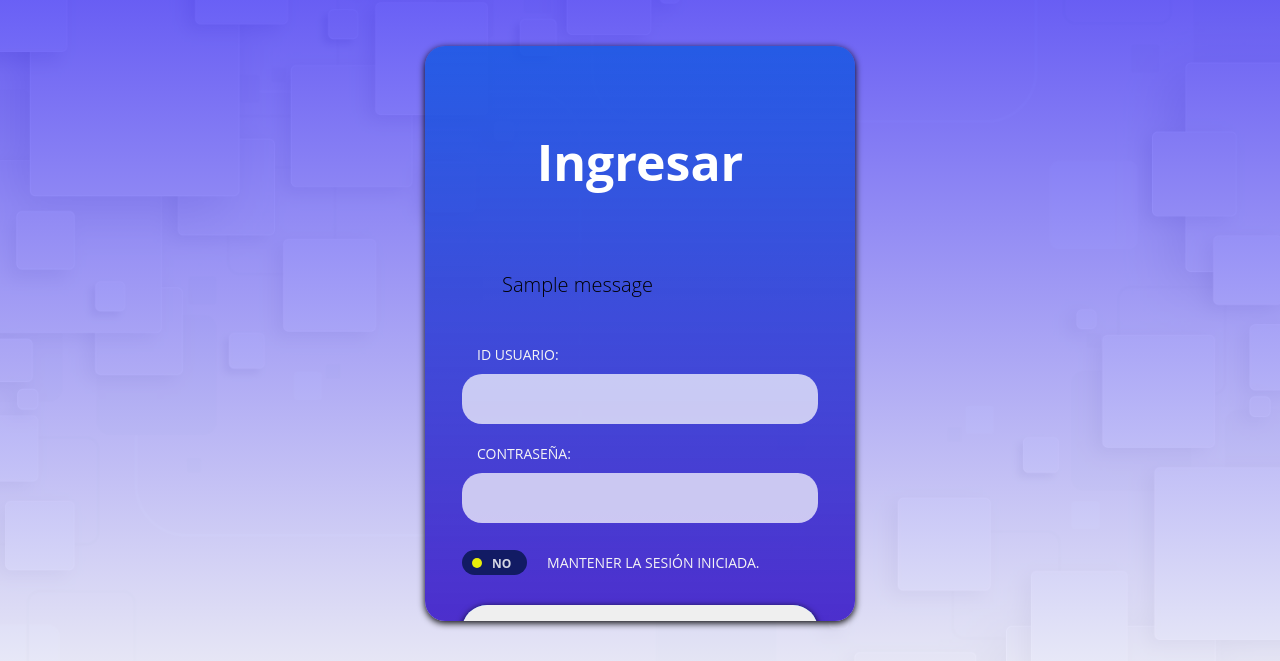
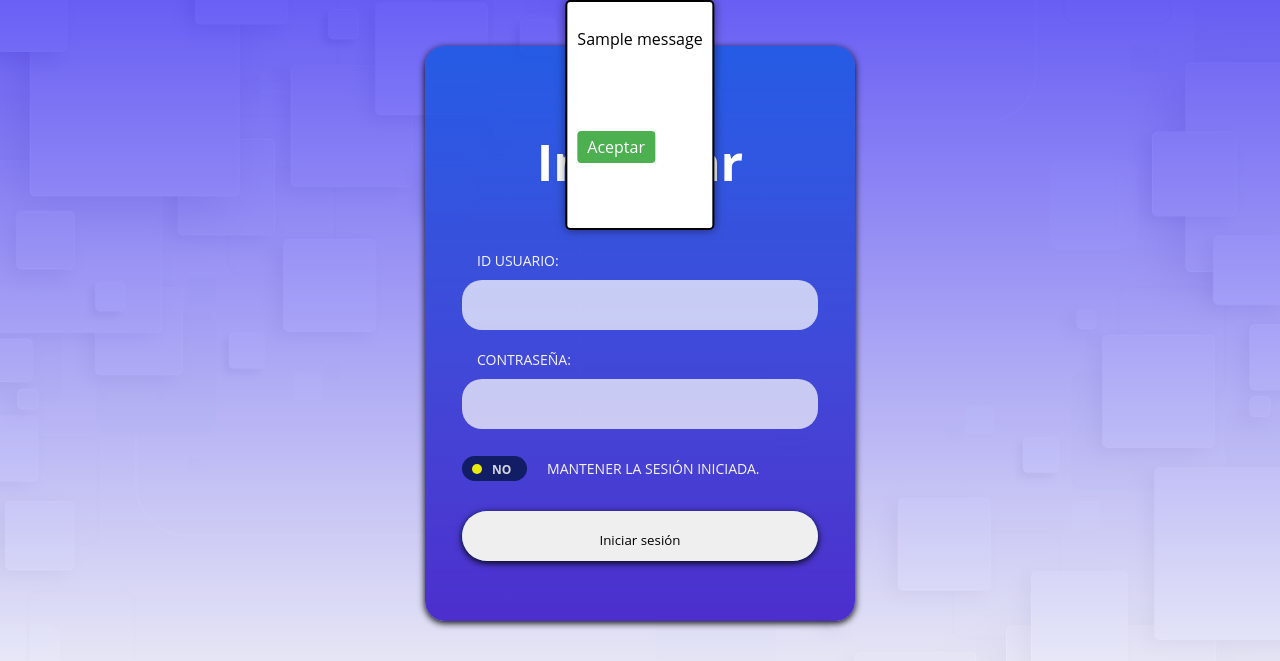
Before and after one commit to TheBryanSGS/PYTHON_2, a Django app: page /login/ in a window 1280 px wide. Shown: the top 661 px of the page. Run offline with Django 5.2, Linux system fonts and the light colour scheme; tables that the repository leaves empty hold one stand-in row (values such as "Sample post"); one stand-in notice (Sample message) is shown.

Commit message:
Se acaba de integrar el front con el back, falta diseñar mejor

```diff
--- a/app/pruebas.py
+++ b/app/pruebas.py
@@ -137,7 +137,8 @@ class ConextionDB:
             sql = "SELECT cedula, nombre_completo, cargo, area, TO_CHAR(ingreso, 'DD-MM-YYYY HH:MI AM'), TO_CHAR(salida, 'DD-MM-YYYY HH:MI AM'), horas_extra "\
                     "FROM v_registro_asistencias "\
                    "WHERE ingreso BETWEEN TO_DATE('" + str_fecha_ini + "', 'YYYY-MM-DD') AND TO_DATE('" + str_fecha_fin + "', 'YYYY-MM-DD') + INTERVAL '1 day'"\
-                    "  OR salida  BETWEEN TO_DATE('" + str_fecha_ini + "', 'YYYY-MM-DD') AND TO_DATE('" + str_fecha_fin + "', 'YYYY-MM-DD') + INTERVAL '1 day'"
+                    "  OR salida  BETWEEN TO_DATE('" + str_fecha_ini + "', 'YYYY-MM-DD') AND TO_DATE('" + str_fecha_fin + "', 'YYYY-MM-DD') + INTERVAL '1 day'"\
+                "ORDER BY ingreso ASC"
             self.__cursor.execute(sql)
             return [(';'.join(map(lambda x: str(x) if x is not None else " ",fila))) for fila in self.__cursor.fetchall()]
             #--
--- a/app/static/style2.css
+++ b/app/static/style2.css
@@ -37,6 +37,56 @@ body {
   height: 400px;
   margin-top: 50px;
   box-shadow: 0px 2px 7px rgba(0,0,0,0.1);
+}
+
+/* Estilos para la ventana emergente */
+.popup {
+  justify-content: right;
+  list-style: none;
+  padding: 10px;
+  margin: 0;
+  position: absolute;
+  top: 0;
+  left: 50%;
+  transform: translateX(-50%);
+  background-color: #ffffff; /* Color de fondo (puedes cambiarlo) */
+  color: #000000; /* Color del texto (puedes cambiarlo) */
+  border-radius: 5px;
+  border: 2px solid #000;
+  box-shadow: 0 0 10px rgba(0, 0, 0, 0.5);
+  display: none; /* Inicialmente oculto */
+  font-size: 16px; /* Tamaño de letra */
+}
+
+/* Estilos para el botón "Aceptar" dentro de la ventana emergente */
+.popup button {
+  right: 30px;
+  justify-content: center;
+  background-color: #4caf50; /* Color de fondo (puedes cambiarlo) */
+  color: #fff; /* Color del texto (puedes cambiarlo) */
+  border: none;
+  padding: 5px 10px;
+  cursor: pointer;
+  border-radius: 4px;
+  font-size: 16px; /* Tamaño de letra */
+}
+
+/* Mostrar la ventana emergente cuando tiene la clase "show" */
+.popup.show {
+
+  display: block;
+}
+.messages.show {
+  justify-content: center;
+  display: block;
+}
+
+.accept-btn-container {
+
+  display: flex;
+  justify-content: center; /* Centrar horizontalmente */
+  align-items: center; /* Centrar verticalmente */
+  margin: 10px 0; /* Ajusta el margen según sea necesario */
 }
 
 .nav {
@@ -276,7 +326,7 @@ label {
   background-color: rgb(158, 130, 233);
 }
 
- a.btn-signin:hover , a.btn-signin1:hover{
+ button .btn-signin:hover , a.btn-signin1:hover{
     cursor: pointer;
     background-color: #08b8cf;
     transition: background-color .5s;
--- a/app/templates/login.html
+++ b/app/templates/login.html
@@ -15,16 +15,23 @@
                     <li class="signin-active"><a>Ingresar</a></li>
                 </ul>
             </div>
+            {% if messages %}
+
+
+            <ul class="messages popup">
+                {% for message in messages %}
+                <p>{{ message }}</p>
+                {% endfor %}
+                <!-- Usar un párrafo (p) para contener el botón dentro de la ventana emergente -->
+                <li>
+                    <p><button class="accept-btn" onclick="reloadAndClose()">Aceptar</button></p>
+                </li>
+            </ul>
+            {% endif %}
+
             <div ng-app ng-init="checked = false">
                 <form class="form-signin" action="" method="post" name="form">
                     {% csrf_token %}
-                    {% if messages %}
-                        <ul class="messages">
-                            {% for message in messages %}
-                                <p class="error" {% if message.tags %} class="{{ message.tags }}"{% endif %}>{{ message }}</p>
-                            {% endfor %}
-                        </ul>
-                    {% endif %}
                     <label for="username">ID usuario:</label>
                     <input class="form-styling" type="text" name="username" placeholder="" required/>
                     <label for="password">Contraseña:</label>
@@ -39,4 +46,29 @@
         </div>
     </div>
 </body>
+
+<script>
+    document.addEventListener('DOMContentLoaded', function () {
+        var messages = document.querySelector('.messages');
+
+        // Verificar si hay mensajes y si la clase 'show' debe aplicarse
+        if (messages && messages.children.length > 0) {
+            // Agregar la clase 'show' después de un pequeño retraso (puedes ajustar el tiempo)
+            window.setTimeout(function () {
+                messages.classList.add('show');
+            }, 500); // Esperar 500 milisegundos (0.5 segundos) antes de mostrar la ventana emergente
+        }
+
+        var acceptButton = document.querySelector('.accept-btn');
+        if (acceptButton) {
+            acceptButton.addEventListener('click', function () {
+                // Ocultar la ventana emergente sin recargar la página
+                if (messages) {
+                    messages.classList.remove('show');
+                }
+            });
+        }
+    });
+</script>
+
 </html>
--- a/app/templates/opciones.html
+++ b/app/templates/opciones.html
@@ -16,9 +16,10 @@
                 </ul>
             </div>
                 <form class="form-opciones" action="" method="post" name="form">
+                    {% csrf_token %}
                     <div class="btn-animate">
-                        <a class="btn1-opciones"href="{%url 'registro'%}">Registrar empleado</a>
-                        <a  class="btn2-opciones" href="{%url 'reporte'%}">Generar reporte</a>
+                        <a class="btn1-opciones" href="{%url 'registro'%}" >Registrar empleado</a>
+                        <button  class="btn2-opciones" href="{%url 'reporte'%}" name="generareporte">Generar reporte</button>
                     </div>
                 </form>
         </div>
--- a/app/templates/reporte.html
+++ b/app/templates/reporte.html
@@ -17,12 +17,13 @@
             </div>
             <div ng-app ng-init="checked = false">
                 <form class="reporte-form" action="" method="post" name="reporte-form">
+                    {% csrf_token %}
                     <label for="desde" class="reporte-label">Desde:</label>
                     <input class="reporte-input" type="date" name="desde" required/>
 
                     <label for="hasta" class="reporte-label">Hasta:</label>
                     <input class="reporte-input" type="date" name="hasta" required/>
-                    <button type="submit" class="reporte-btn">Generar documento </button>
+                    <button type="submit" class="reporte-btn" name="generar-xlsx">Generar documento </button>
 
                     <div class="back-to-menu">
                         <a href="{% url 'opciones' %}">
--- a/app/urls.py
+++ b/app/urls.py
@@ -5,7 +5,7 @@ from .views import index, login, opciones, registro, reporte# desde views trae l
 urlpatterns =[
     path('',views.index,name ="index"),
     path('login/', views.login, name ='login'),
-    path('opciones',views.opciones, name = 'opciones'),
-    path('registro', views.registro, name ="registro"),
-    path('reporte', views.reporte, name ="reporte")
+    path('opciones/',views.opciones, name = 'opciones'),
+    path('registro/', views.registro, name ="registro"),
+    path('reporte/', views.reporte, name ="reporte")
 ]
--- a/app/views.py
+++ b/app/views.py
@@ -1,41 +1,104 @@
 from django.shortcuts import render, redirect
 from .pruebas import ConextionDB
 from django.contrib import messages
+from datetime import datetime
+import os
+import openpyxl
 
 conexion = ConextionDB()
 
+def generar_Excel(registros):
+    #--
+    try:
+        #--
+        encabezados = [
+            'Cedula'
+           ,'Nombre Completo'
+           ,'Cargo'
+           ,'Area'
+           ,'Fecha/Hora Ingreso'
+           ,'Fecha/Hora Salida'
+           ,'Horas Extra'
+        ]
+        #--
+        libro_excel = openpyxl.Workbook()
+        hoja_activa = libro_excel.active
+        hoja_activa.append(encabezados)
+        #--
+        for fila in registros: hoja_activa.append(fila.split(';'))
+        #--
+        directorio_descargas = os.path.expanduser("~\Downloads")
+        ruta_archivo = os.path.join(directorio_descargas, 'Registro' + datetime.now().strftime("%Y-%m-%d") + '.xlsx')
+        libro_excel.save(ruta_archivo)
+        #--
+        return "Archivo Excel generado con exito"
+        #--
+    except Exception as Ex: return f"ERROR en generar_Excel:\n{Ex}"
+    #--
+#--
+
 def index(request):
     return render(request, 'index.html')
-def opciones(request):
-    return render(request, 'opciones.html')
-def reporte (request):
-    return render(request, 'reporte.html')
 
 def login(request):
+    #--
     if request.method == 'POST':
+        #--
         username = request.POST.get('username')
         password = request.POST.get('password')
-
         resultado = conexion.iniciar_Sesion(username, password)
-
-        if resultado == "Acceso exitoso":
-            return redirect('opciones')
-        else:
-            messages.error(request, resultado)
-
+        #--
+        if resultado == "Acceso exitoso": return redirect('opciones')
+        else: messages.error(request, resultado)
+        #--
     return render(request, 'login.html')
-
+    #--
+#--
+def opciones(request):
+    #--
+    if request.method == 'POST':
+        #--
+        if 'generareporte' in request.POST:
+            #--
+            validar_Permisos = conexion.validar_Permisos()
+            #--
+            if validar_Permisos is not None and type(validar_Permisos) is tuple: return redirect('reporte')
+            else: messages.error(request, validar_Permisos)
+            #--
+        #--
+    return render(request, 'opciones.html')
+    #--
+#--
 def registro(request):
+    #--
     if request.method == 'POST':
+        #--
         cedula = request.POST.get('cedula')
-
-        if 'btn-entrada' in request.POST:
-            validar_ingreso = conexion.empleado_Ingresa(cedula)
-        elif 'btn-salida' in request.POST:
-            validar_ingreso = conexion.empleado_Sale(cedula)
-        else:
-            return redirect('registro')
-
+        #--
+        if 'btn-entrada' in request.POST: validar_ingreso = conexion.empleado_Ingresa(cedula)
+        elif 'btn-salida' in request.POST: validar_ingreso = conexion.empleado_Sale(cedula)
+        else: return redirect('registro')
+        #--
         print(validar_ingreso)
-
+        #--
     return render(request, 'registro.html')
+    #--
+#--
+def reporte (request):
+    #--
+    if request.method == 'POST':
+        #--
+        fecha_ini = request.POST.get('desde')
+        fecha_fin = request.POST.get('hasta')
+        #--
+        genero_Archivo = generar_Excel(
+                        conexion.generar_Reporte(datetime.strptime(fecha_ini, "%Y-%m-%d"),
+                                datetime.strptime(fecha_fin, "%Y-%m-%d")
+                            )
+                        )
+        #--
+        print(genero_Archivo)
+        #--
+    #--
+    return render(request, 'reporte.html')
+#--
```
